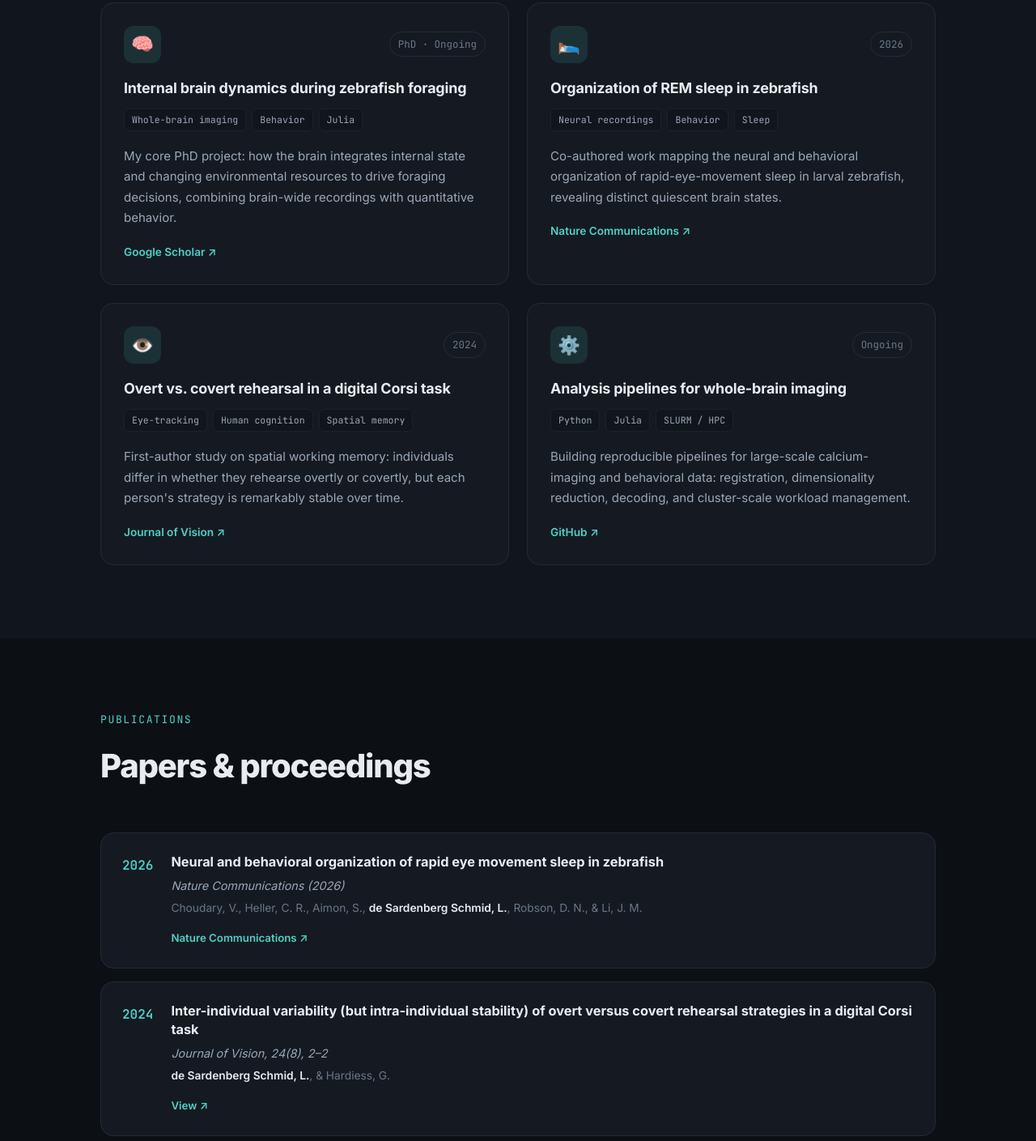
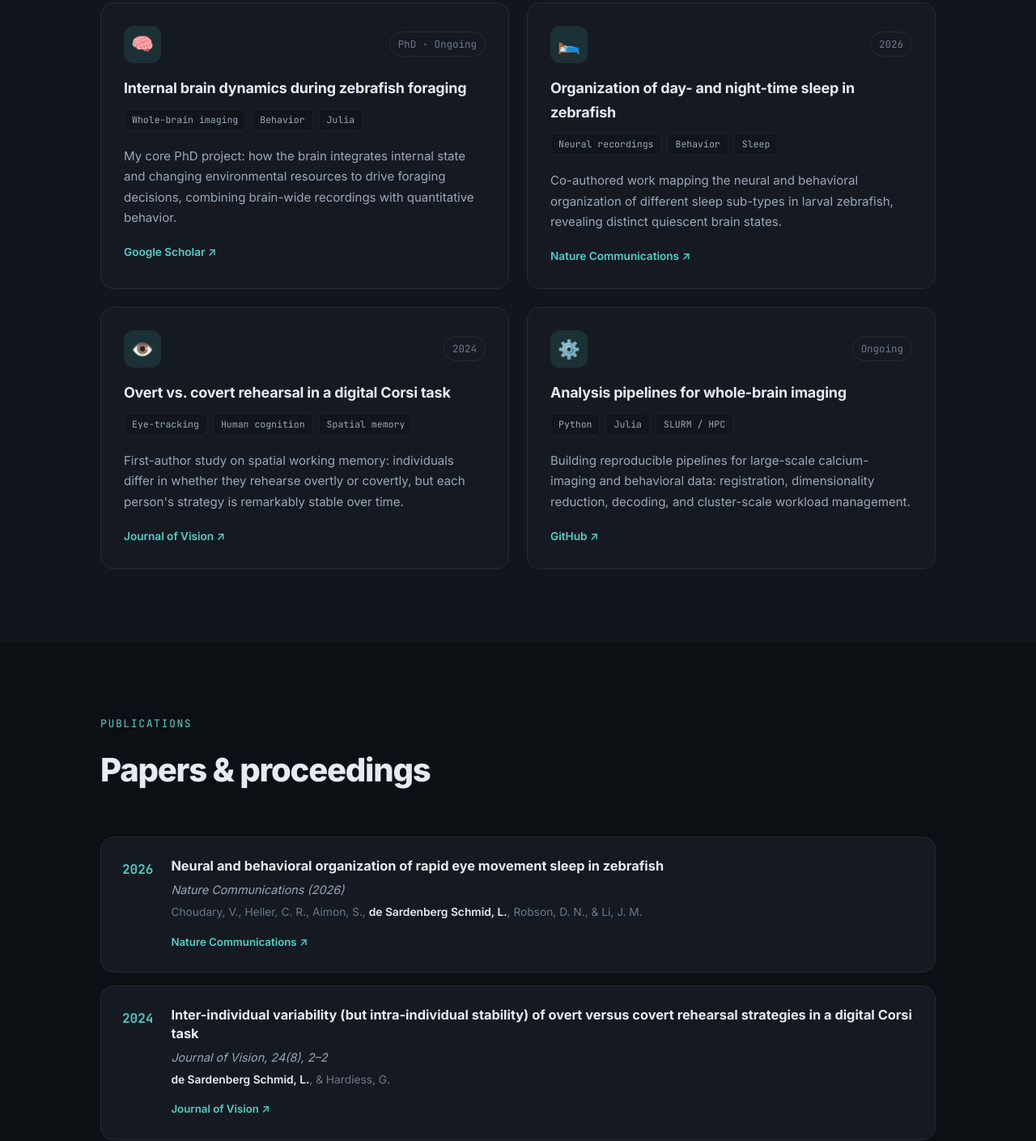
Before and after one commit to de-lilian/de-lilian.github.io, a plain HTML site: page index.html in a window 1280 px wide. Shown: the part 1969-3378 px from the top of the page at 81% size. Drawn offline with Linux system fonts and the light colour scheme.

Commit message:
Update index.html

```diff
--- a/index.html
+++ b/index.html
@@ -174,9 +174,9 @@
             <span class="card__icon">🛌🏼</span>
             <span class="card__year">2026</span>
           </div>
-          <h3 data-en="Organization of REM sleep in zebrafish" data-de="Organisation des REM-Schlafs bei Zebrafischen">Organization of REM sleep in zebrafish</h3>
+          <h3 data-en="Organization of day- and night-time sleep in zebrafish" data-de="Organisation des REM-Schlafs bei Zebrafischen">Organization of REM sleep in zebrafish</h3>
           <div class="card__tags"><span>Neural recordings</span><span>Behavior</span><span>Sleep</span></div>
-          <p data-en="Co-authored work mapping the neural and behavioral organization of rapid-eye-movement sleep in larval zebrafish, revealing distinct quiescent brain states." data-de="Ko-Autorenschaft an einer Arbeit, die die neuronale und verhaltensbezogene Organisation des REM-Schlafs bei Zebrafisch-Larven kartiert und unterschiedliche Ruhezustände des Gehirns aufzeigt.">Co-authored work mapping the neural and behavioral organization of rapid-eye-movement sleep in larval zebrafish, revealing distinct quiescent brain states.</p>
+          <p data-en="Co-authored work mapping the neural and behavioral organization of different sleep sub-types in larval zebrafish, revealing distinct quiescent brain states." data-de="Ko-Autorenschaft an einer Arbeit, die die neuronale und verhaltensbezogene Organisation des Tag- und Nacht-Schlafs bei Zebrafisch-Larven kartiert und unterschiedliche Ruhezustände des Gehirns aufzeigt.">Co-authored work mapping the neural and behavioral organization of rapid-eye-movement sleep in larval zebrafish, revealing distinct quiescent brain states.</p>
           <div class="card__links">
             <a href="https://www.nature.com/articles/s41467-026-72222-0" target="_blank" rel="noopener">Nature Communications ↗</a>
           </div>
@@ -237,7 +237,7 @@
             <h4 data-en="Inter-individual variability (but intra-individual stability) of overt versus covert rehearsal strategies in a digital Corsi task" data-de="Interindividuelle Variabilität (aber intraindividuelle Stabilität) offener versus verdeckter Wiederholungsstrategien in einer digitalen Corsi-Aufgabe">Inter-individual variability (but intra-individual stability) of overt versus covert rehearsal strategies in a digital Corsi task</h4>
             <p class="pub__venue">Journal of Vision, 24(8), 2–2</p>
             <p class="pub__authors"><span class="me">de Sardenberg Schmid, L.</span>, &amp; Hardiess, G.</p>
-            <div class="pub__links"><a href="https://scholar.google.com/citations?user=BFL_DBQAAAAJ&hl=en" target="_blank" rel="noopener">View ↗</a></div>
+            <div class="pub__links"><a href="https://jov.arvojournals.org/article.aspx?articleid=2800634&__cf_chl_f_tk=Jue_Ewhb3jAySMi7W4vDFK3BEIvzaSwkCpIBMoPRq7g-1783106109-1.0.1.1-DJbI3TF1ouhf1A8G587dla6_I0OtaN4EJT3jXwwXhAE" target="_blank" rel="noopener">Journal of Vision ↗</a></div>
           </div>
         </article>
 
```
